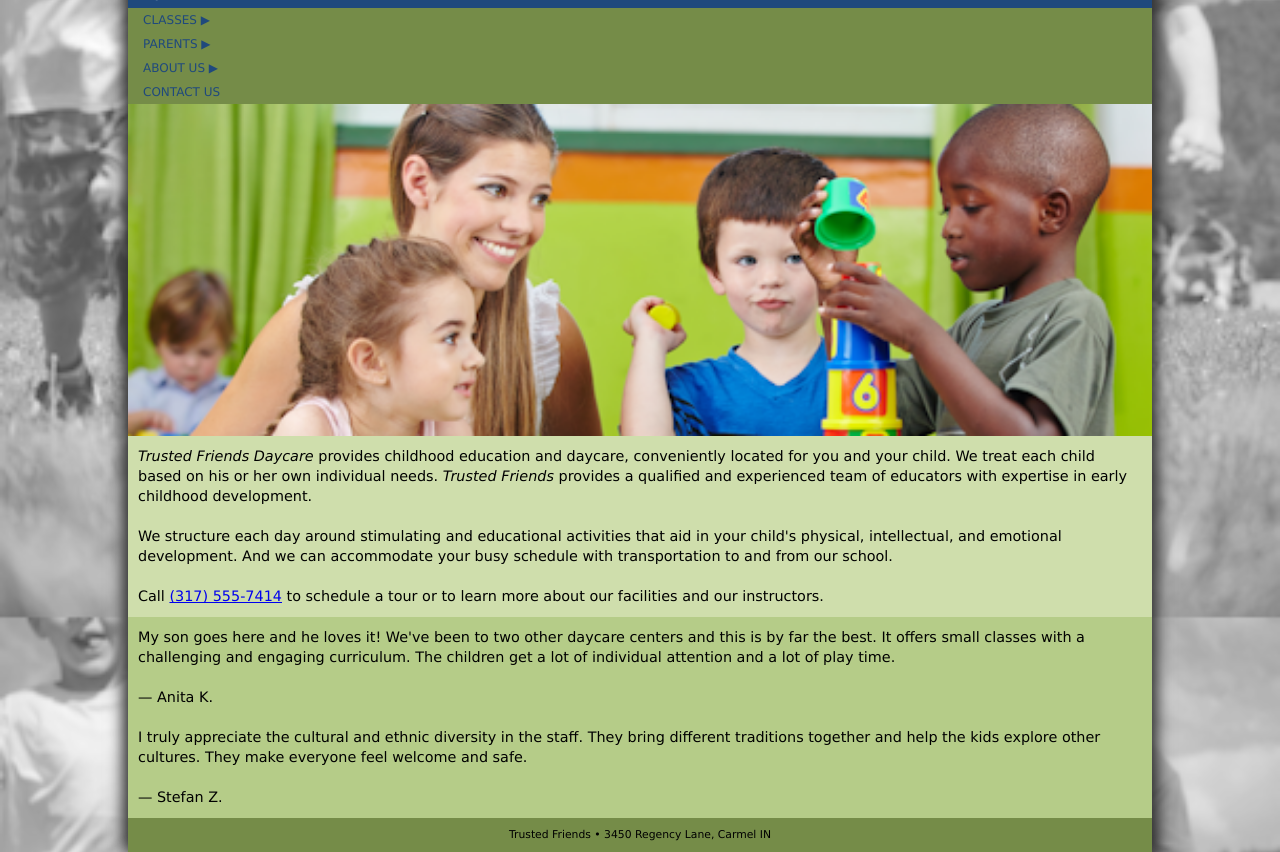
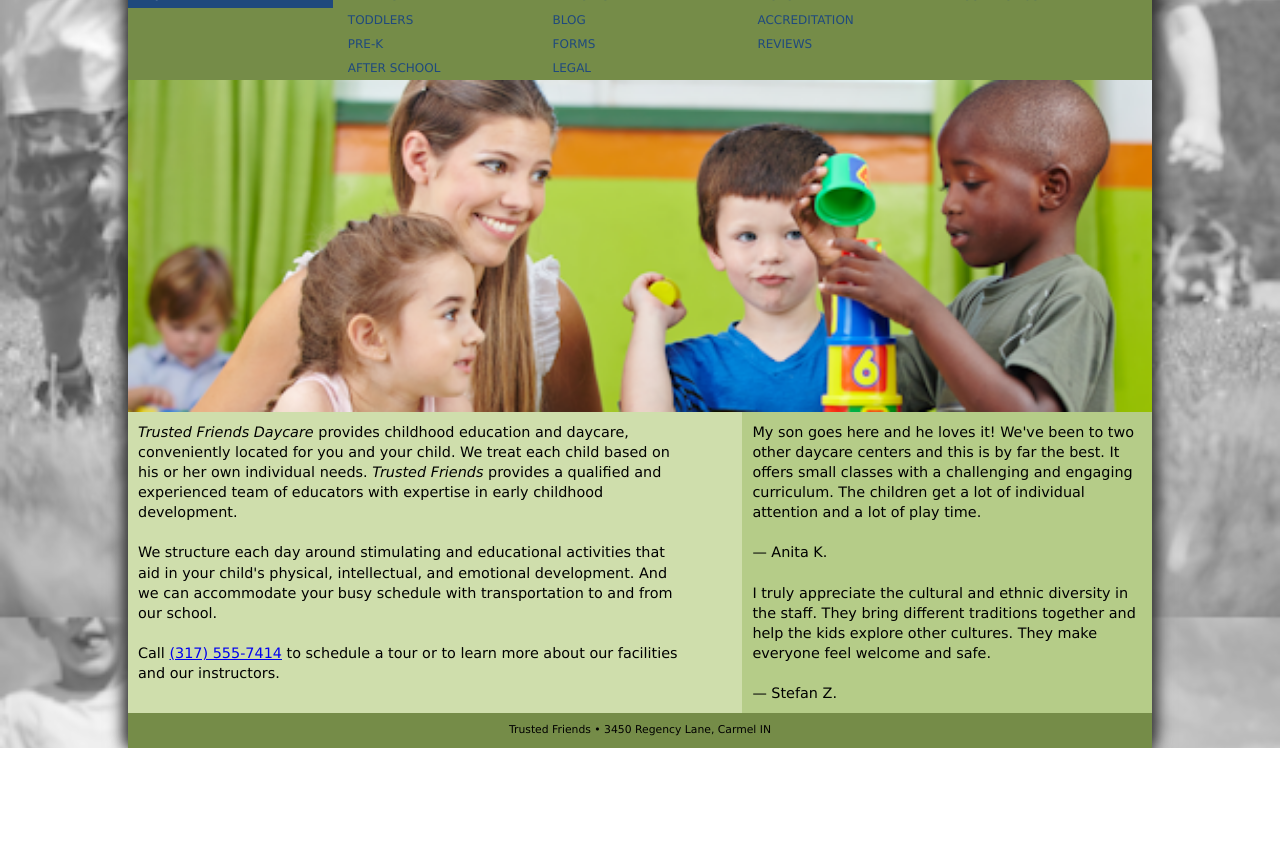
Before and after one commit to Codingmaestre2015/S1_Exercise_05_05, a plain HTML site: page index.html in a window 1280 px wide. Shown: the part 236-1088 px from the top of the page. After the commit the page ends 984 px from the top, so only its background shows below. Drawn offline with Linux system fonts and the light colour scheme.

Commit message:
Designs for Different Media
Created style rules for mobile, tablet and desktop devices using CSS. Updated media queries for each. Updated nav list on index.html.

```diff
--- a/tf_styles1.css
+++ b/tf_styles1.css
@@ -144,6 +144,9 @@ ul.submenu {
         display: none;
 }
 
+a.submenuTitle:hover+ul.submenu, ul.submenu:hover {
+        display: block;
+}
 
 
 /* New Styles Added Below */
@@ -152,13 +155,31 @@ ul.submenu {
 Mobile Styles: 0px to 480px
 */
 @media only screen and (max-width: 480px)  {
+        nav.horizontal a {
+                font-size: 1.5em;
+                line-height: 2.2em;
+        }
 
+        aside {
+                display: none;
+        }
 }
 
 /* ====================================
 Tablet Styles: 481px and greater
 */
 @media only screen and (min-width: 481px)  {
+        ul.mainmenu > li {
+                float: left;
+                position: relative;
+                width: 20%;
+        }
+
+        ul.submenu {
+                box-shadow: rgb(51, 51, 51) 5px 5px 15px;
+                position: absolute;
+                width: 200%;
+        }
 
 }
 
@@ -166,5 +187,32 @@ Tablet Styles: 481px and greater
 Desktop Styles: 769px and greater
 */
 @media only screen and (min-width: 769px)  {
+        ul.submenu {
+                background: transparent;
+                box-shadow: none;
+                display: block;
+                position: relative;
+                width: 100%;
+        }
 
+        nav.horizontal::after {
+                clear: both;
+                content: "";
+                display: table;
+        }
+
+        nav.horizontal a.submenuTitle {
+                display: none;
+        }
+
+        article {
+                float: left;
+                margin-right: 5%;
+                width: 55%;
+        }
+
+        aside {
+                float: left;
+                width: 40%;
+        }
 }
```
